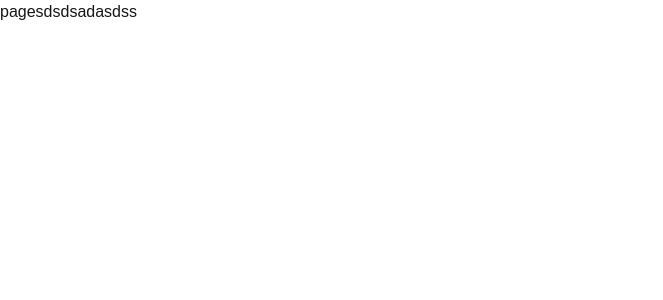
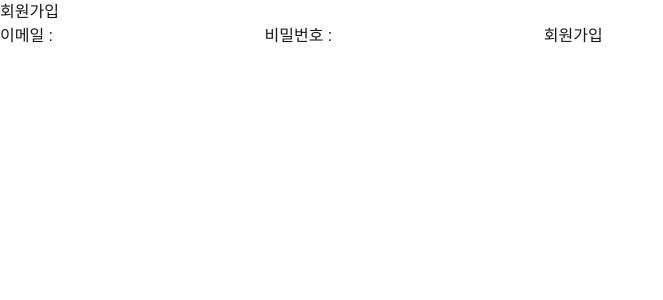
Before and after one commit to jeongol/outfit-of-the-weather, a Next.js app: page /signup in a window 1280 px wide. Shown: the top 300 px of the page, without its empty margins (0-663 px from the left). Built offline with nearby package versions, Linux system fonts and the light colour scheme.

Commit message:
chore: pull전 commit

```diff
--- a/src/app/(auth)/login/page.tsx
+++ b/src/app/(auth)/login/page.tsx
@@ -1,9 +1,11 @@
-import React from 'react'
+import React from "react";
 
 const page = () => {
   return (
-    <div>page</div>
-  )
-}
+    <div>
+      <input />
+    </div>
+  );
+};
 
-export default page
+export default page;
--- a/src/app/(auth)/signup/page.tsx
+++ b/src/app/(auth)/signup/page.tsx
@@ -1,7 +1,16 @@
 import React from "react";
 
 const page = () => {
-  return <div>pagesdsdsadasdss</div>;
+  return (
+    <>
+      <div>회원가입</div>
+      <div>
+        이메일 : <input />
+        비밀번호 : <input />
+        <button>회원가입</button>
+      </div>
+    </>
+  );
 };
 
 export default page;
```
Also changed, not shown: 1 other file (tests, documents, lock files or other folders).
